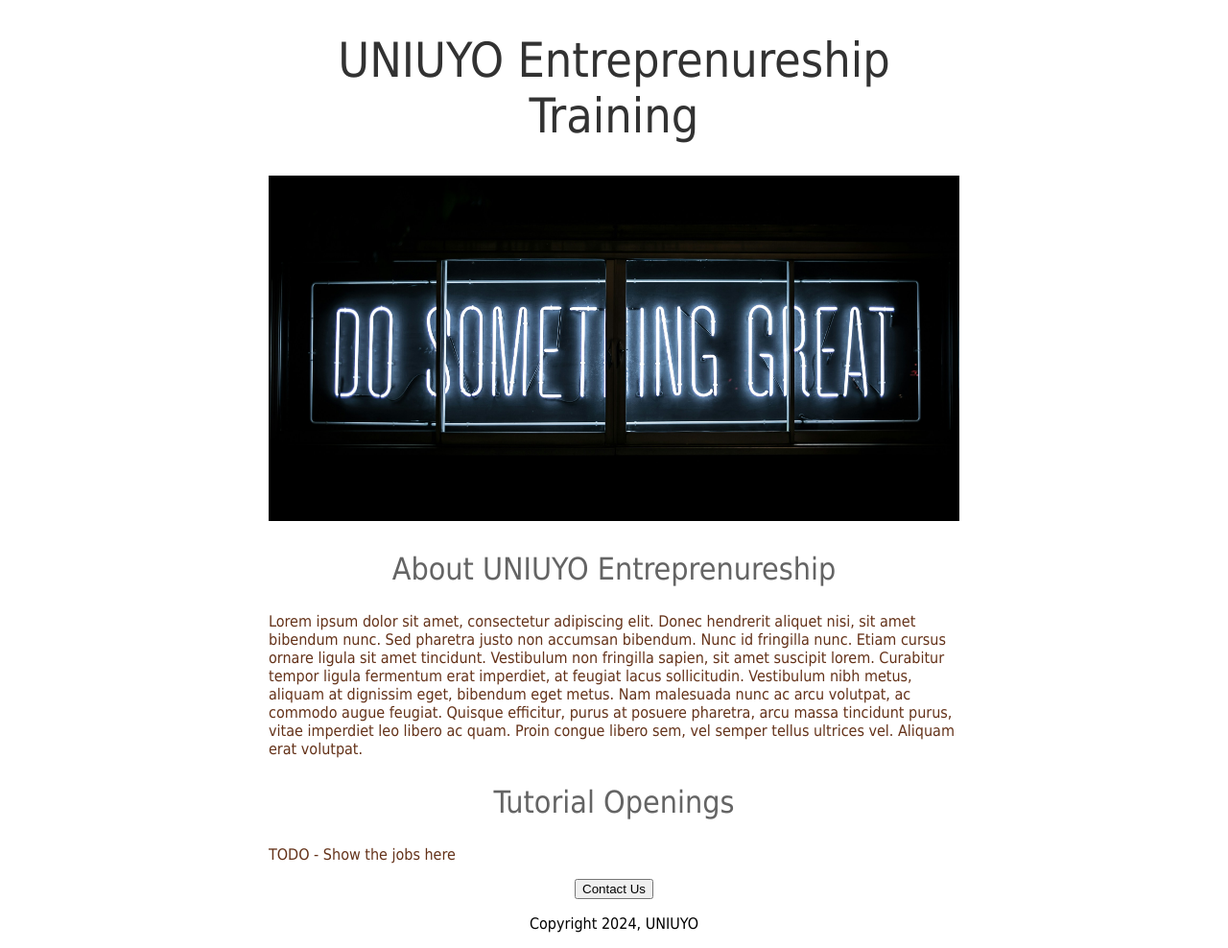
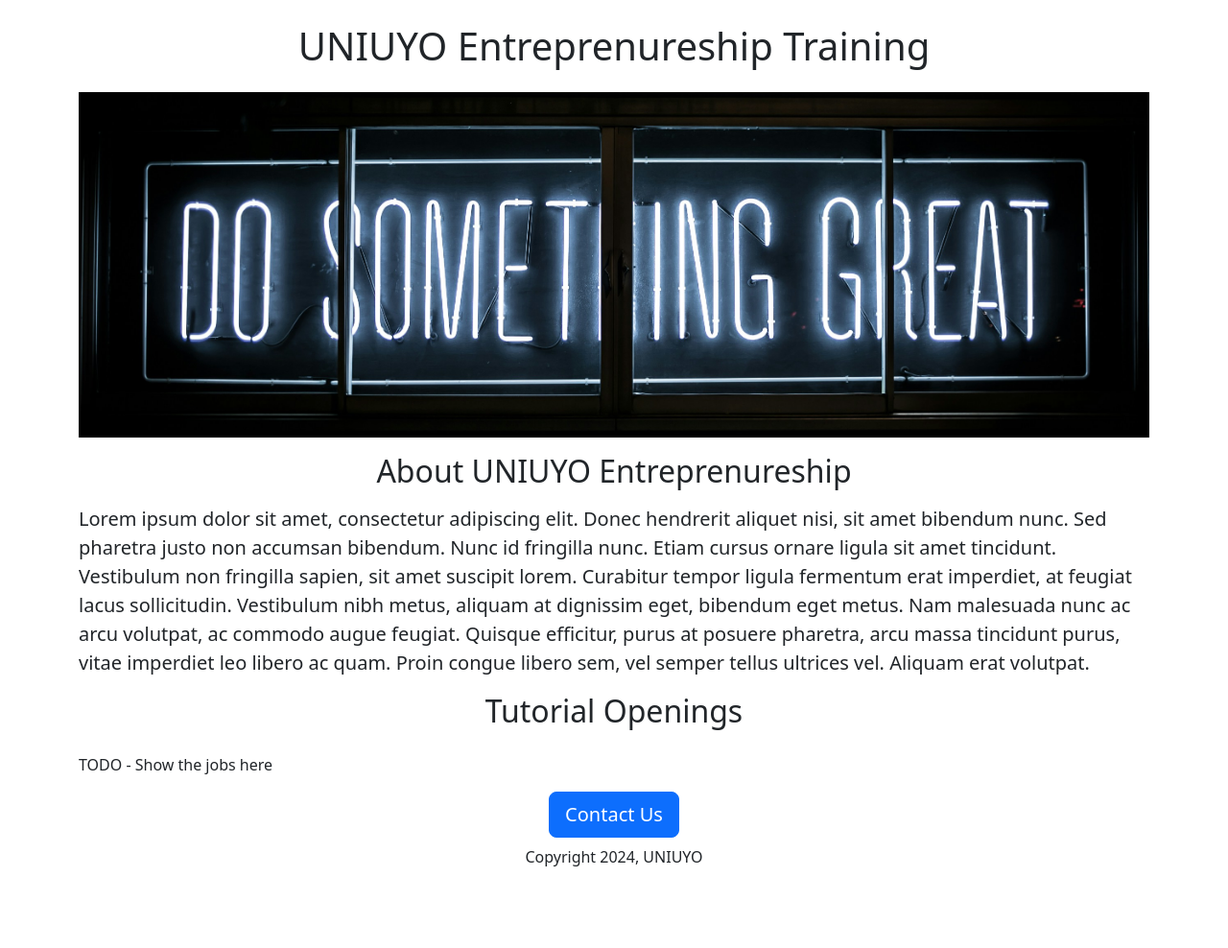
Before and after one commit to 1301ek/SIWESPRO-2.0, a Flask app: page / in a window 1280 px wide. Shown: the whole page at 96% size. After the commit the page ends 903 px from the top, so only its background shows below. Run offline with Flask 3, Linux system fonts and the light colour scheme.

Commit message:
Added Bootstrap css

```diff
--- a/app.py
+++ b/app.py
@@ -3,7 +3,7 @@ from flask import Flask, render_template
 app = Flask(__name__)
 
 @app.route("/")
-def hello():
+def home():
     return render_template('home.html')
 
 if __name__ == "__main__":
--- a/templates/home.html
+++ b/templates/home.html
@@ -6,58 +6,28 @@
   <meta name="viewport" content="width=device-width, initial-scale=1.0">
   <title>Jobs</title>
   <link rel="shortcut icon" type="image/x-icon" href="{{ url_for('static', filename='fvc.png') }}">
+  <link href="https://cdn.jsdelivr.net/npm/bootstrap@5.3.3/dist/css/bootstrap.min.css" rel="stylesheet" integrity="sha384-QWTKZyjpPEjISv5WaRU9OFeRpok6YctnYmDr5pNlyT2bRjXh0JMhjY6hW+ALEwIH" crossorigin="anonymous">
   <style>
-    h1 {
-      font-size: 50px;
-      font-family: Tahoma;
-      font-weight: normal;
-      color: rgb(50, 50, 50);
-      text-align: center;
-    }
-
     #banner {
+      height: 360px;
       width: 100%;
-      height: 360px;
       object-fit: cover;
-    }
-
-    h2 {
-      font-size: 32px;
-      font-family: Tahoma;
-      font-weight: normal;
-      color: rgb(100, 100, 100);
-      text-align: center;
-    }
-
-    p {
-      font-family: Tahoma;
-      color: rgb(0, 0, 0);
-    }
-
-    .bodytext {
-      font-family: Tahoma;
-      color: rgb(100, 50, 25);
-    }
-
-    #container {
-      max-width: 720px;
-      margin: 0 auto;
     }
   </style>
 </head>
 <body>
-  <div id="container">
-    <h1>UNIUYO Entreprenureship Training</h1>
-    <img id="banner" src="/static/task.jpg" height="320">
-    <h2>About UNIUYO Entreprenureship</h2>
-    <p class="bodytext">
+  <div class="container">
+    <h1 class="text-center mt-4 mb-4">UNIUYO Entreprenureship Training</h1>
+    <img class="img-fluid" id="banner" src="/static/task.jpg">
+    <h2 class="text-center mt-3 mb-3">About UNIUYO Entreprenureship</h2>
+    <p class="lead">
       Lorem ipsum dolor sit amet, consectetur adipiscing elit. Donec hendrerit aliquet nisi, sit amet bibendum nunc. Sed pharetra justo non accumsan bibendum. Nunc id fringilla nunc. Etiam cursus ornare ligula sit amet tincidunt. Vestibulum non fringilla sapien, sit amet suscipit lorem. Curabitur tempor ligula fermentum erat imperdiet, at feugiat lacus sollicitudin. Vestibulum nibh metus, aliquam at dignissim eget, bibendum eget metus. Nam malesuada nunc ac arcu volutpat, ac commodo augue feugiat. Quisque efficitur, purus at posuere pharetra, arcu massa tincidunt purus, vitae imperdiet leo libero ac quam. Proin congue libero sem, vel semper tellus ultrices vel. Aliquam erat volutpat.
     </p>
-    <h2>Tutorial Openings</h2>
-    <p class="bodytext">TODO - Show the jobs here</p>
-    <div style="text-align:center;">
-      <button>Contact Us</button>
-      <p>Copyright 2024, UNIUYO</p>
+    <h2 class="text-center mt-2 mb-4">Tutorial Openings</h2>
+    <p>TODO - Show the jobs here</p>
+    <div class="text-center">
+      <button type="button" class="btn btn-primary btn-lg">Contact Us</button>
+      <p class="mt-2">Copyright 2024, UNIUYO</p>
     </div>
   </div>
 </body>
```
